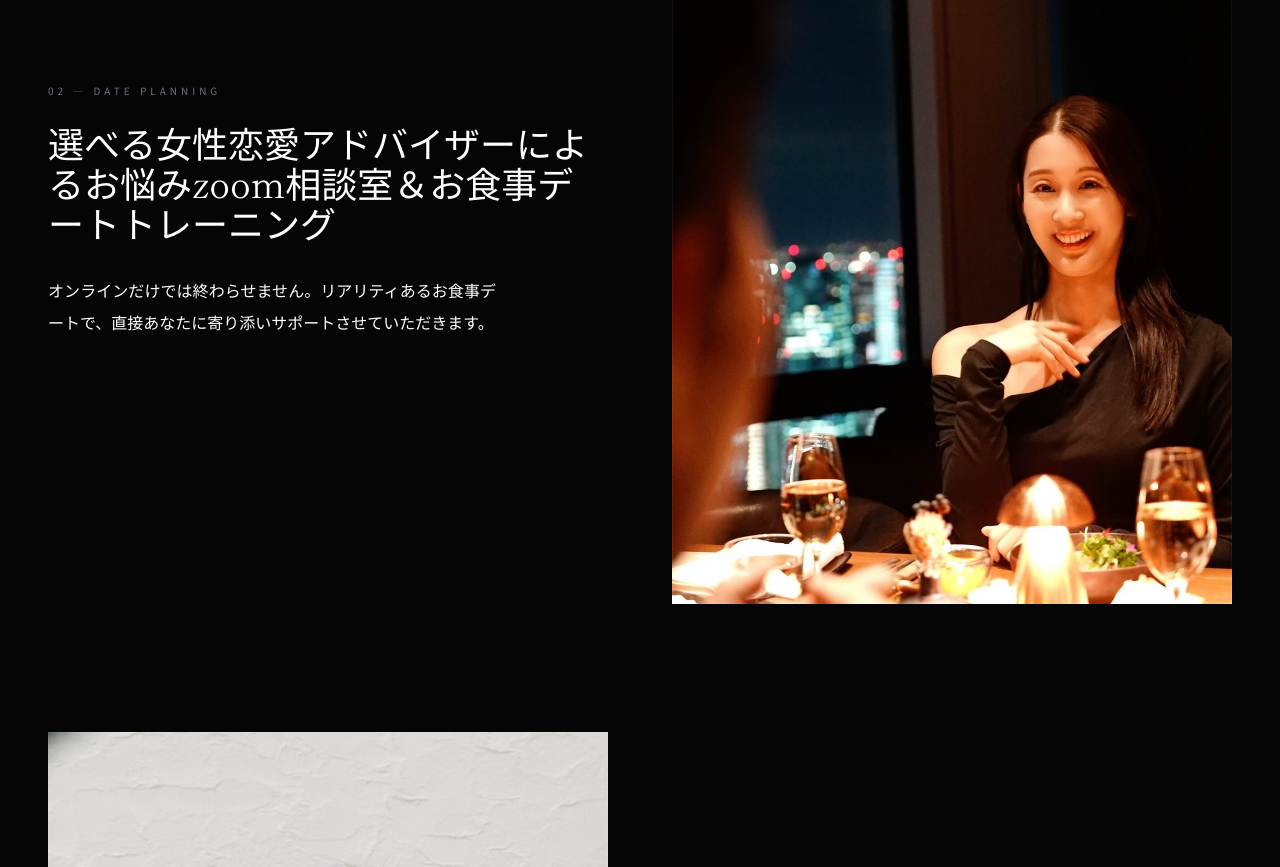
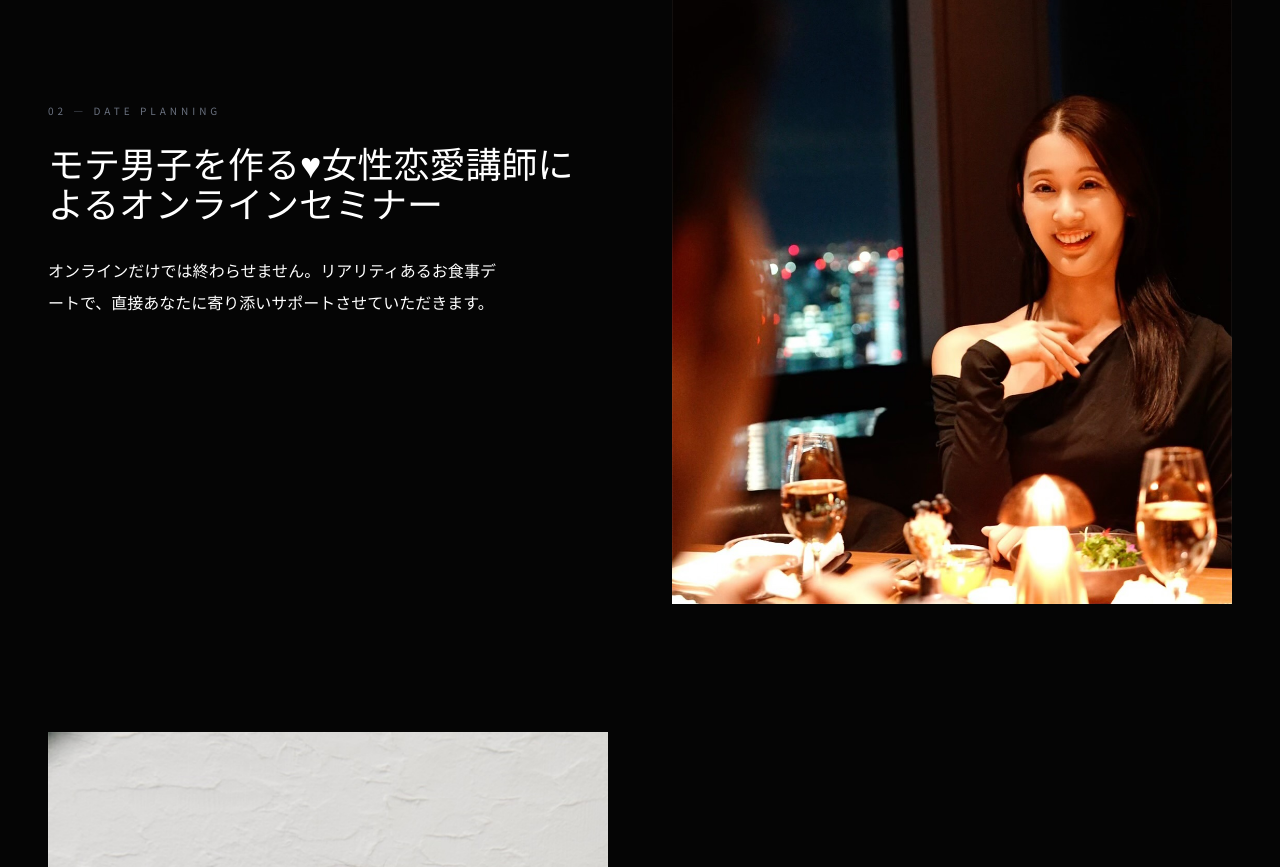
Before and after one commit to kawabata1111/TOKYO-DATE-PLANNER, a React (Vite) app: page / in a window 1280 px wide. Shown: the part 2800-3667 px from the top of the page. Built offline with nearby package versions, Linux system fonts and the light colour scheme.

Commit message:
サービス02: タイトルを「モテ男子を作る♥女性恋愛講師によるオンラインセミナー」に変更

```diff
--- a/components/home/ServiceShowcase.tsx
+++ b/components/home/ServiceShowcase.tsx
@@ -56,7 +56,7 @@ export const ServiceSection: React.FC = () => {
     {
       id: "02",
       title: "Date Planning",
-      jpTitle: "選べる女性恋愛アドバイザーによるお悩みzoom相談室＆お食事デートトレーニング",
+      jpTitle: "モテ男子を作る♥女性恋愛講師によるオンラインセミナー",
       desc: "オンラインだけでは終わらせません。リアリティあるお食事デートで、直接あなたに寄り添いサポートさせていただきます。",
       img: "/images/date-planning.jpg"
     },
```
